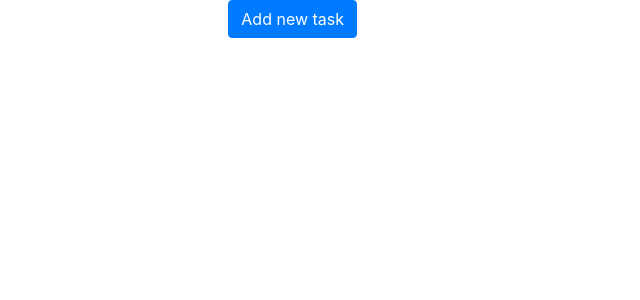
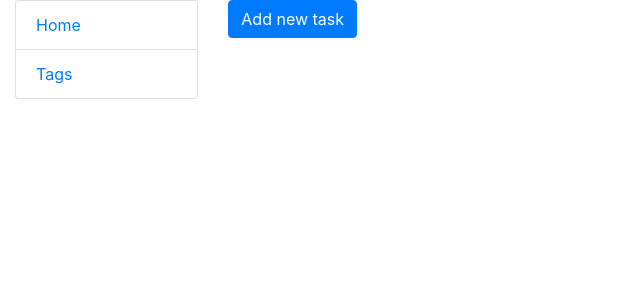
Before and after one commit to CharmNiovi/ToDoList, a Django app: page / in a window 1280 px wide. Shown: the top 300 px of the page, without its empty margins (0-640 px from the left). Run offline with Django 4.2, Linux system fonts and the light colour scheme; data that the repository does not hold is empty.

Commit message:
added sidebar

```diff
--- a/templates/base.html
+++ b/templates/base.html
@@ -17,6 +17,7 @@
   <div class="row">
     <div class="col-sm-2">
       {% block sidebar %}
+        {% include 'includes/sidebar.html' %}
       {% endblock %}
     </div>
     <div class="col-sm-10 ">
--- /dev/null
+++ b/templates/includes/sidebar.html
@@ -0,0 +1,4 @@
+<ul class="sidebar-nav list-group">
+  <li class="list-group-item"><a href="{% url 'todo_list:task-list' %}">Home</a></li>
+  <li class="list-group-item"><a href="{% url 'todo_list:tag-list' %}">Tags</a></li>
+</ul>
--- a/templates/todo_list/task_list.html
+++ b/templates/todo_list/task_list.html
@@ -2,9 +2,6 @@
 {% block content %}
   <a class="btn btn-primary" href="{% url 'todo_list:task-create' %}">Add new task</a>
   {% for task in object_list %}
-    <p>
-      {{ task.title }}
-    </p>
     <p>
       {{ task.content }}
     </p>
```
